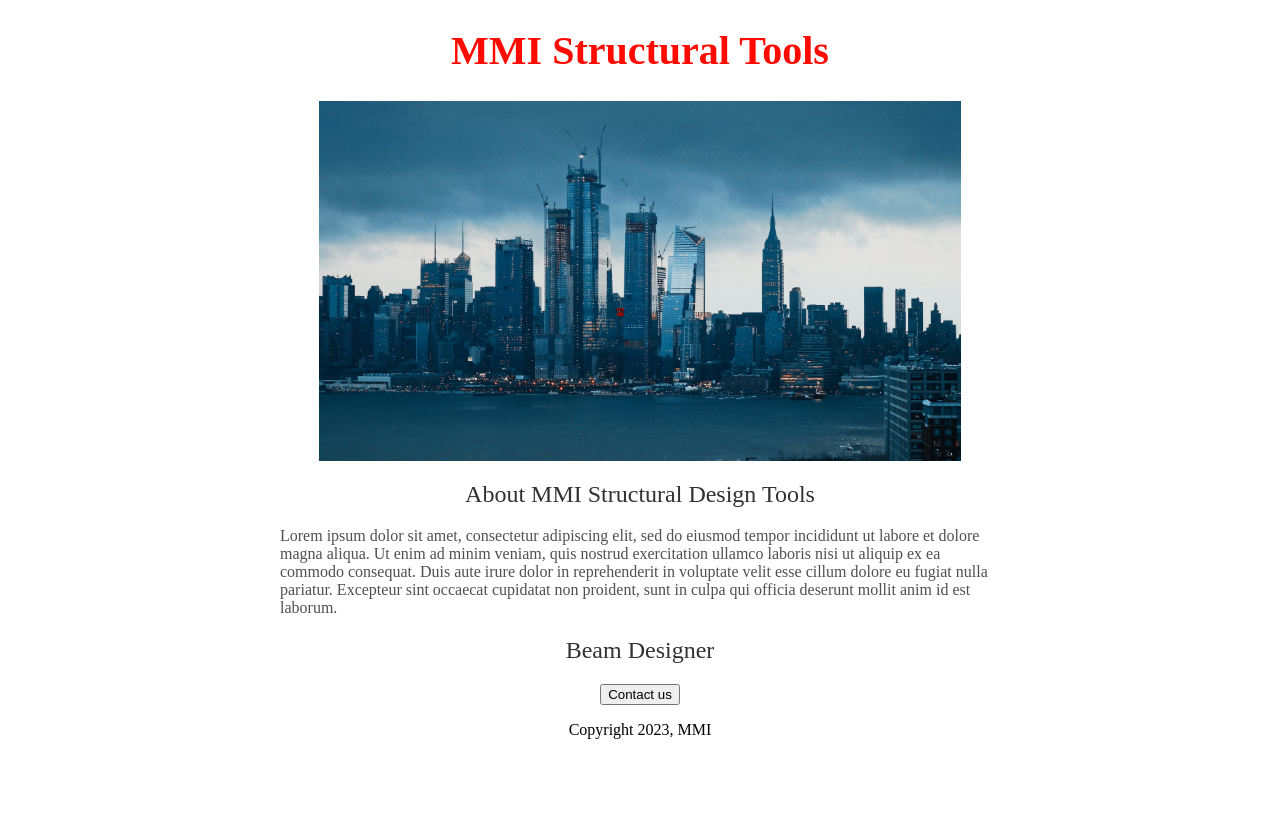
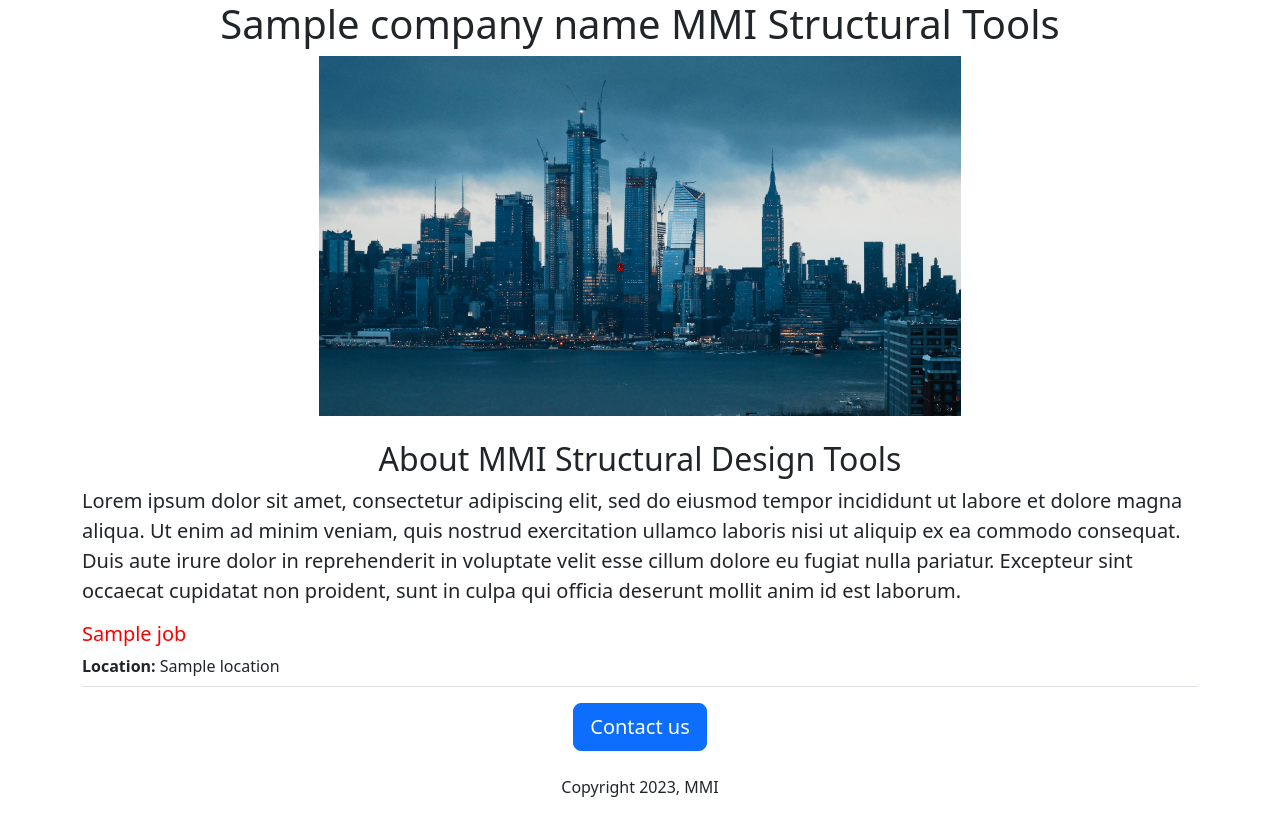
Before and after one commit to markipa24/Web_App_V2, a Flask app: template templates/home.html in a window 1280 px wide. Before the commit the page ends 739 px from the top, so only its background shows below. Run offline with Flask 2, Linux system fonts and the light colour scheme; the template is opened without the code that fills it: most values are stand-ins (such as "Sample title", 1, 10 or a date in 2020).

Commit message:
Added jobitem.html

```diff
--- a/main.py
+++ b/main.py
@@ -2,9 +2,34 @@ from flask import Flask, render_template
 
 app = Flask(__name__)
 
+
+
+JOBS = [
+    {
+      'id':1,
+      'title': 'Structural Engineer',
+      'location': 'Philippines',
+      'salary': 'P30,000'
+    },
+    {
+      'id':2,
+      'title': 'Computational Engineer',
+      'location': 'HongKong',
+      'salary': 'P50,000'
+    },
+    {
+      'id':3,
+      'title': 'Project Manager',
+      'location': 'Australia',
+      'salary': 'P150,000'
+    }
+]
+
 @app.route("/")
+
 def hello_world():
-    return render_template('home.html')
+    return render_template('home.html', jobs=JOBS)
+
 
 if __name__ == "__main__":
   app.run(host='0.0.0.0',debug=True)
--- a/templates/home.html
+++ b/templates/home.html
@@ -5,56 +5,39 @@
   <meta http-equiv="X-UA-Compatible" content="IE=edge">
   <meta name="viewport" content="width=device-width, initial-scale=1.0">
   <title>Structural Design Tools</title>
+  <link href="https://cdn.jsdelivr.net/npm/bootstrap@5.3.0/dist/css/bootstrap.min.css" rel="stylesheet" integrity="sha384-9ndCyUaIbzAi2FUVXJi0CjmCapSmO7SnpJef0486qhLnuZ2cdeRhO02iuK6FUUVM" crossorigin="anonymous">
   <style>
-    h1  {
-      color: rgb(255,10,0);
-      font-size: 40px;
-      text-align: center;
-    }
-
-    h2 {
-      color: rgb(50,50,50);
-      text-align: center;
-      font-size: 32px
-      text-align: center;
-      font-weight: normal;
-    }
-
     #banner {
       width = 100%;
       height: 360px;
       margin: auto;
       display: block;
     }
-
-    .bodytext {
-      color: rgb(80,80,80);
-    }
-
-    #container {
-      max-width: 720px;
-      margin: 0 auto 0 auto;
-
-
-    }
-
   </style>
 </head>
 <body>
-  <div id="container">
-        <h1>MMI Structural Tools</h1>
-        <img id="banner" src="https://web-app--markipa24.repl.co/static/tower.jpeg" alt="Tall Buildings">
-         <h2>About MMI Structural Design Tools</h2>
+  <div class="container">
+        <h1 class="text-center">
+         {{company_name}} MMI Structural Tools
+        </h1>
+        <img class="img-fluid" id="banner" src="https://web-app--markipa24.repl.co/static/tower.jpeg" alt="Tall Buildings">
+         <h2 class="text-center mt-2 mt-4">About MMI Structural Design Tools</h2>
 
-        <p class="bodytext">Lorem ipsum dolor sit amet, consectetur adipiscing elit, sed do eiusmod tempor incididunt ut labore et dolore magna aliqua. Ut enim ad minim veniam, quis nostrud exercitation ullamco laboris nisi ut aliquip ex ea commodo consequat. Duis aute irure dolor in reprehenderit in voluptate velit esse cillum dolore eu fugiat nulla pariatur. Excepteur sint occaecat cupidatat non proident, sunt in culpa qui officia deserunt mollit anim id est laborum.</p>
+        <p class="lead">Lorem ipsum dolor sit amet, consectetur adipiscing elit, sed do eiusmod tempor incididunt ut labore et dolore magna aliqua. Ut enim ad minim veniam, quis nostrud exercitation ullamco laboris nisi ut aliquip ex ea commodo consequat. Duis aute irure dolor in reprehenderit in voluptate velit esse cillum dolore eu fugiat nulla pariatur. Excepteur sint occaecat cupidatat non proident, sunt in culpa qui officia deserunt mollit anim id est laborum.</p>
 
-        <h2>Beam Designer</h2>
+        <p>
+          <div>
+          {% for jobs in jobs %}
+            {% include 'jobitem.html'%}
+          {% endfor %}
+          </div>
+        </p>
 
   </div>
 
-  <div style="text-align:center;">
-    <button>Contact us</button>
-    <p>Copyright 2023, MMI</p>
+  <div class="text-center">
+    <button type="button" class="btn btn-primary btn-lg">Contact us</button>
+    <p class="mt-4">Copyright 2023, MMI</p>
   </div>
 
 
--- /dev/null
+++ b/templates/jobitem.html
@@ -0,0 +1,15 @@
+<div class="border-bottom" style="margin-bottom:16px; padding-bottom:8px;">
+  <h5 style="color:rgb(250,0,0")>
+    {{jobs['title']}}
+  </h5>
+  <div style="margin-bottom; 4px;">
+    <b>Location:</b> {{jobs['location']}}
+  </div>
+
+  {% if 'salary' in jobs %}
+    <div style="margin-bottom; 4px;">
+      <b>Salary:</b> {{jobs['salary']}}
+    </div>
+  {% endif %}
+
+</div>
```
